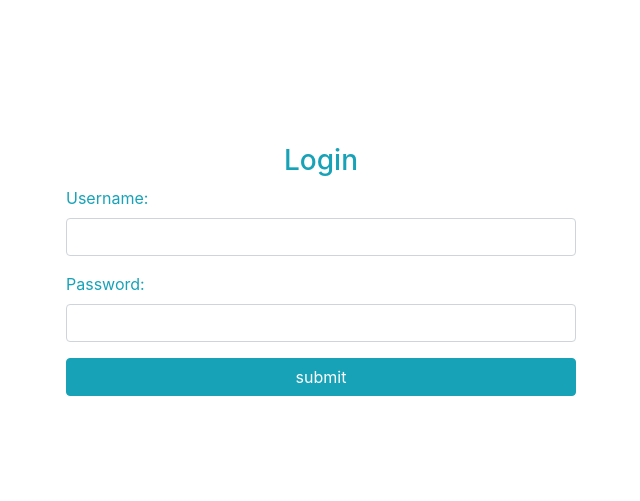
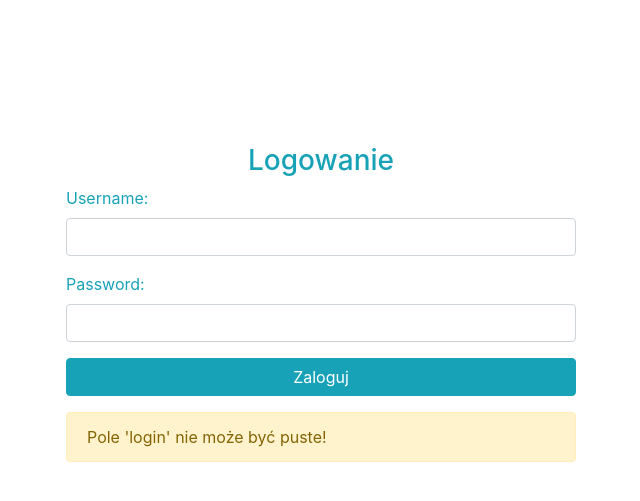
Before and after one commit to jzacios/pyszne_3, a PHP site: page / in a window 1280 px wide. Shown: the top 501 px of the page, without its empty margins (319-959 px from the left). Run offline with PHP 8.4, Linux system fonts and the light colour scheme; some libraries are stand-ins or nearby versions.

Commit message:
Sprawdzanie poprawności danych w formularzu (puste dane nie skutkują zapytaniem do bazy danych)
Signed-off-by: jzacios <jakub.zacios@gmail.com>

```diff
--- a/index.php
+++ b/index.php
@@ -27,6 +27,11 @@
         // polaczenie z baza danych
         include("scripts/db.php");
 
+        //inicjacja zmiennej błędu logowania
+        if(!isset($_SESSION['login_error'])){
+            $_SESSION['login_error'] = 0;
+        }
+
         // na podstawie statusu logowania system decyduje którą stronę wyświetlić
         if(!isset($_SESSION['login_status'])){
             $_SESSION['login_status'] = 0;
--- a/pages/login.php
+++ b/pages/login.php
@@ -1,9 +1,18 @@
 <?php
-    if(isset($_POST['username'])){
-        $username = $_POST['username'];
-        $password = $_POST['password'];
+if($_SESSION['login_error'] == 0){ //skrypt rusza tylko jesli nie wykryto bledu
+        if(!isset($_POST['username']) || trim($_POST['username'] == '')){
+            $_SESSION['login_error'] = 1;
+            // pole 'username' jest puste
+        }else if(!isset($_POST['password']) || trim($_POST['password'] == '')){
+            $_SESSION['login_error'] = 2;
+            // pole 'password' jest puste
+        }else{
+            // pola nie sa puste, sprawdzanie danych
+            $username = $_POST['username'];
+            $password = $_POST['password'];
+
+        }
     }
-
 
 ?>
 
@@ -16,7 +25,7 @@
                 <div id="login-column" class="col-md-6 mt-5">
                     <div id="login-box" class="col-md-12 mt-5">
                         <form id="login-form" class="form" action="" method="post">
-                            <h3 class="text-center text-info">Login</h3>
+                            <h3 class="text-center text-info">Logowanie</h3>
                             <div class="form-group">
                                 <label for="username" class="text-info">Username:</label><br>
                                 <input type="text" name="username" id="username" class="form-control">
@@ -26,8 +35,20 @@
                                 <input type="text" name="password" id="password" class="form-control">
                             </div>
                             <div class="form-group">
-                                <input type="submit" name="submit" class="btn btn-info btn-md col-md-12" value="submit">
+                                <input type="submit" name="submit" class="btn btn-info btn-md col-md-12" value="Zaloguj">
                             </div>
+                            <?php
+                            if($_SESSION['login_error'] == 1){
+                            echo "<div class='alert alert-warning' role='alert'>";
+                            echo "   Pole 'login' nie może być puste! ";
+                            echo "</div>";
+                            }
+                            if($_SESSION['login_error'] == 2){
+                                echo "<div class='alert alert-warning' role='alert'>";
+                                echo "   Pole 'hasło' nie może być puste! ";
+                                echo "</div>";
+                                }
+                            ?>
                         </form>
                     </div>
                 </div>
@@ -35,3 +56,8 @@
         </div>
     </div>
 </body>
+<?php
+$_SESSION['login_error'] = 0;
+// reset błędu logowania
+
+?>
```
Also changed, not shown: dokumentacja.txt (+7 -0 lines).
